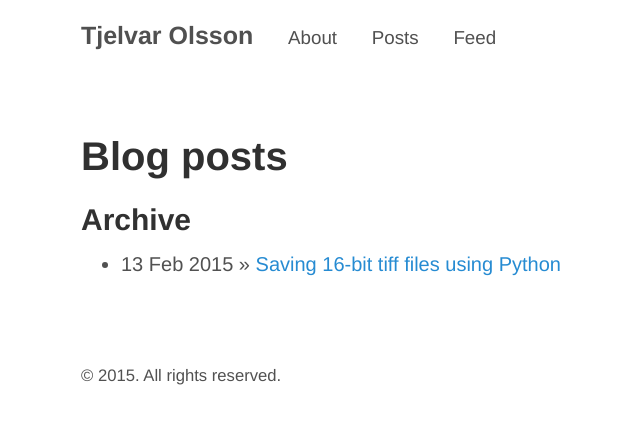
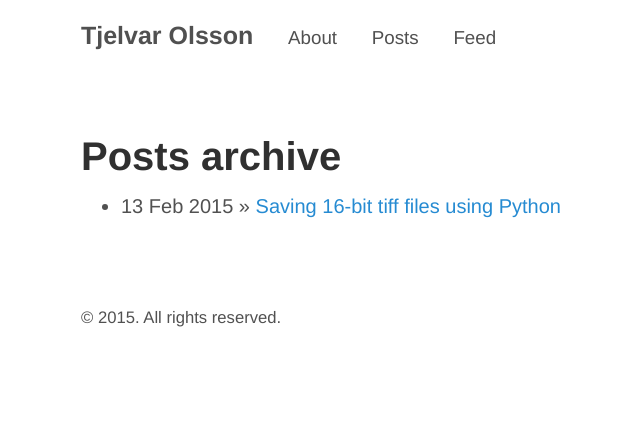
Before and after one commit to tjelvar-olsson/tjelvar-olsson.github.io, a Jekyll site: the page built from posts.md, in a window 1280 px wide. Shown: the top 424 px of the page, without its empty margins (199-839 px from the left). Built offline with Jekyll 4.4.1, drawn with Linux system fonts in a browser that asks for light colours; Markdown is read by kramdown in place of the engine named in the settings.

Commit message:
Changed title and removed heading of posts page.

```diff
--- a/posts.md
+++ b/posts.md
@@ -1,10 +1,8 @@
 ---
 layout: page
-title: Blog posts
+title: Posts archive
 permalink: posts/
 ---
-
-## Archive
 
 {% for post in site.posts %}
   * {{ post.date | date_to_string }} &raquo; [ {{ post.title }} ]({{ post.url }})
```
